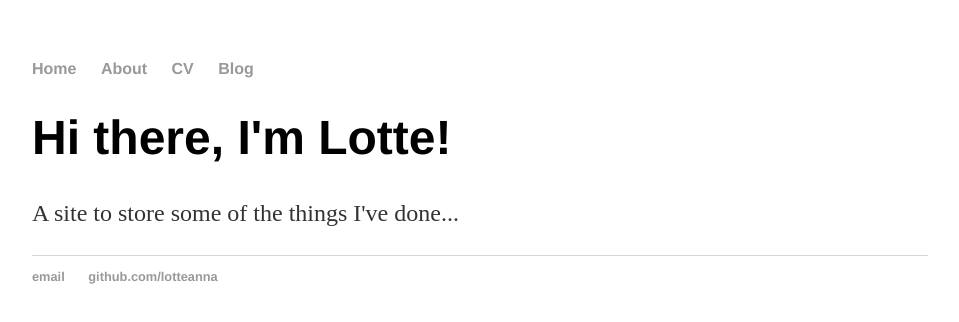
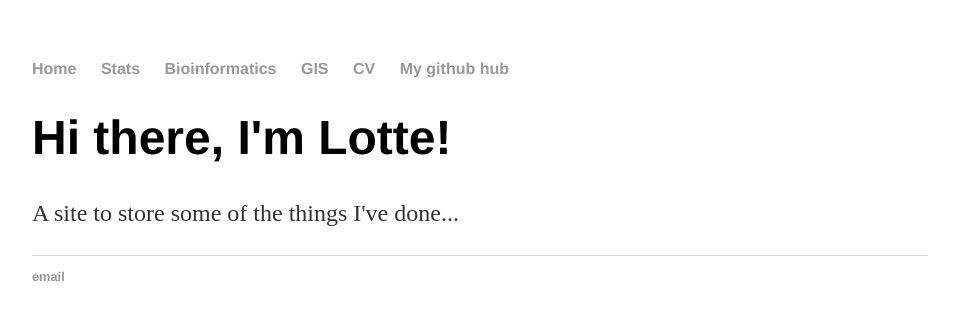
Before and after one commit to lotteanna/lotteanna.github.io, a plain HTML site: page index.html in a window 1280 px wide. Shown: the whole page, without its empty margins (160-1119 px from the left). Drawn offline with Linux system fonts and the light colour scheme.

Commit message:
Update index.html

```diff
--- a/index.html
+++ b/index.html
@@ -10,9 +10,11 @@
 		<nav>
     		<ul>
         		<li><a href="/">Home</a></li>
-	        	<li><a href="/about">About</a></li>
-        		<li><a href="/cv">CV</a></li>
-        		<li><a href="/blog">Blog</a></li>
+	        	<li><a href="https://github.com/lotteanna/Stats">Stats</a></li>
+	        	<li><a href="https://github.com/lotteanna/Bioinformatics">Bioinformatics</a></li>
+	        	<li><a href="https://github.com/lotteanna/GIS">GIS</a></li>
+        		<li><a href="/https://au.linkedin.com/in/lottevanboheemen">CV</a></li>
+        		<li><a href="https://github.com/lotteanna">My github hub</a></li>
     		</ul>
 		</nav>
 		<div class="container">
@@ -24,7 +26,7 @@
 		<footer>
     		<ul>
         		<li><a href="mailto:la.vanboheemen@gmail.com">email</a></li>
-        		<li><a href="https://github.com/lotteanna">github.com/lotteanna</a></li>
+
 			</ul>
 		</footer>
 	</body>
```
